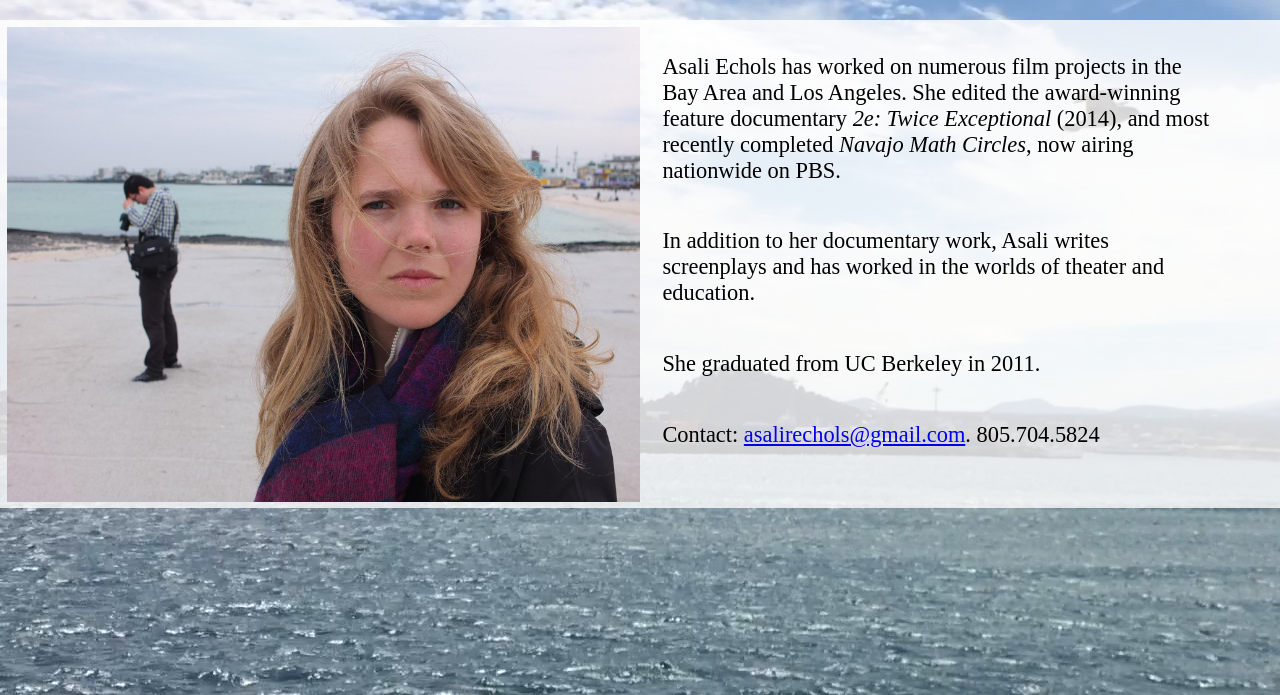
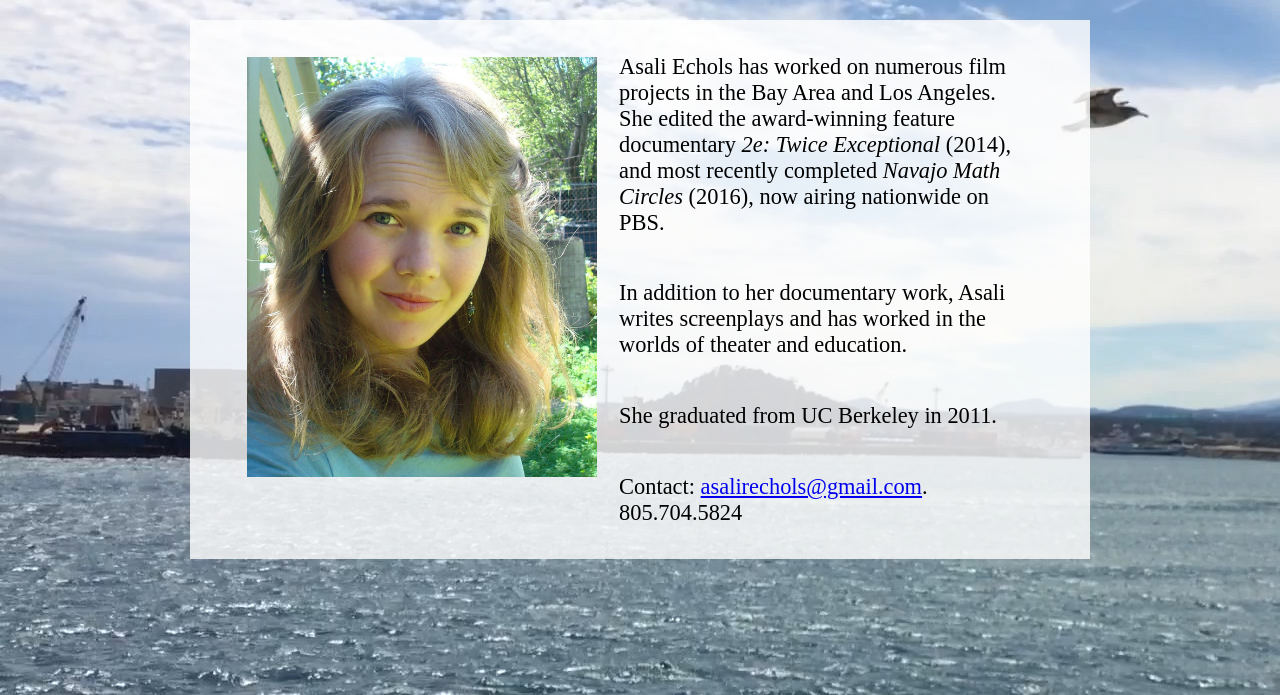
Before and after one commit to AlexNisnevich/asa.li, a plain HTML site: page about.html in a window 1280 px wide. Shown: the part 105-800 px from the top of the page. Drawn offline with Linux system fonts and the light colour scheme; a web font is replaced by a local one.

Commit message:
New photo, restyle about page

```diff
--- a/about.html
+++ b/about.html
@@ -27,10 +27,10 @@
 
   <div id="content" class="two-col">
     <div id="left">
-      <img src="images/asali-beach.jpg" />
+      <img id="photo" src="images/asali.jpg" />
     </div>
     <div id="right">
-      <p>Asali Echols has worked on numerous film projects in the Bay Area and Los Angeles. She edited the award-winning feature documentary <i>2e: Twice Exceptional</i> (2014), and most recently completed <i>Navajo Math Circles</i>, now airing nationwide on PBS.
+      <p>Asali Echols has worked on numerous film projects in the Bay Area and Los Angeles. She edited the award-winning feature documentary <i>2e: Twice Exceptional</i> (2014), and most recently completed <i>Navajo Math Circles</i> (2016), now airing nationwide on PBS.
       <p>In addition to her documentary work, Asali writes screenplays and has worked in the worlds of theater and education.
       <p>She graduated from UC Berkeley in 2011.
       <p>Contact: <a href="mailto:asalirechols@gmail.com">asalirechols@gmail.com</a>. 805.704.5824
--- a/styles.css
+++ b/styles.css
@@ -63,13 +63,16 @@ body {
   vertical-align: top;
 }
 
-#content.two-col > div {
-  width: 50%;
+#content.two-col {
+  margin: 0 auto;
+  max-width: 900px;
 }
 
 #content.two-col #left {
+  width: 400px;
   padding-top: 0.3em;
   padding-left: 0.3em;
+  text-align: right;
 }
 
 #content p {
@@ -77,8 +80,9 @@ body {
   padding-right: 3em;
 }
 
-#content img {
-  width: 100%;
+#content #photo {
+  width: 350px;
+  margin-top: 30px;
 }
 
 #content h2 {
@@ -93,7 +97,7 @@ body {
 
 .works {
   display: block !important;
-  width: 1200px;
+  max-width: 1200px;
   margin: 0 auto;
 }
 
```
